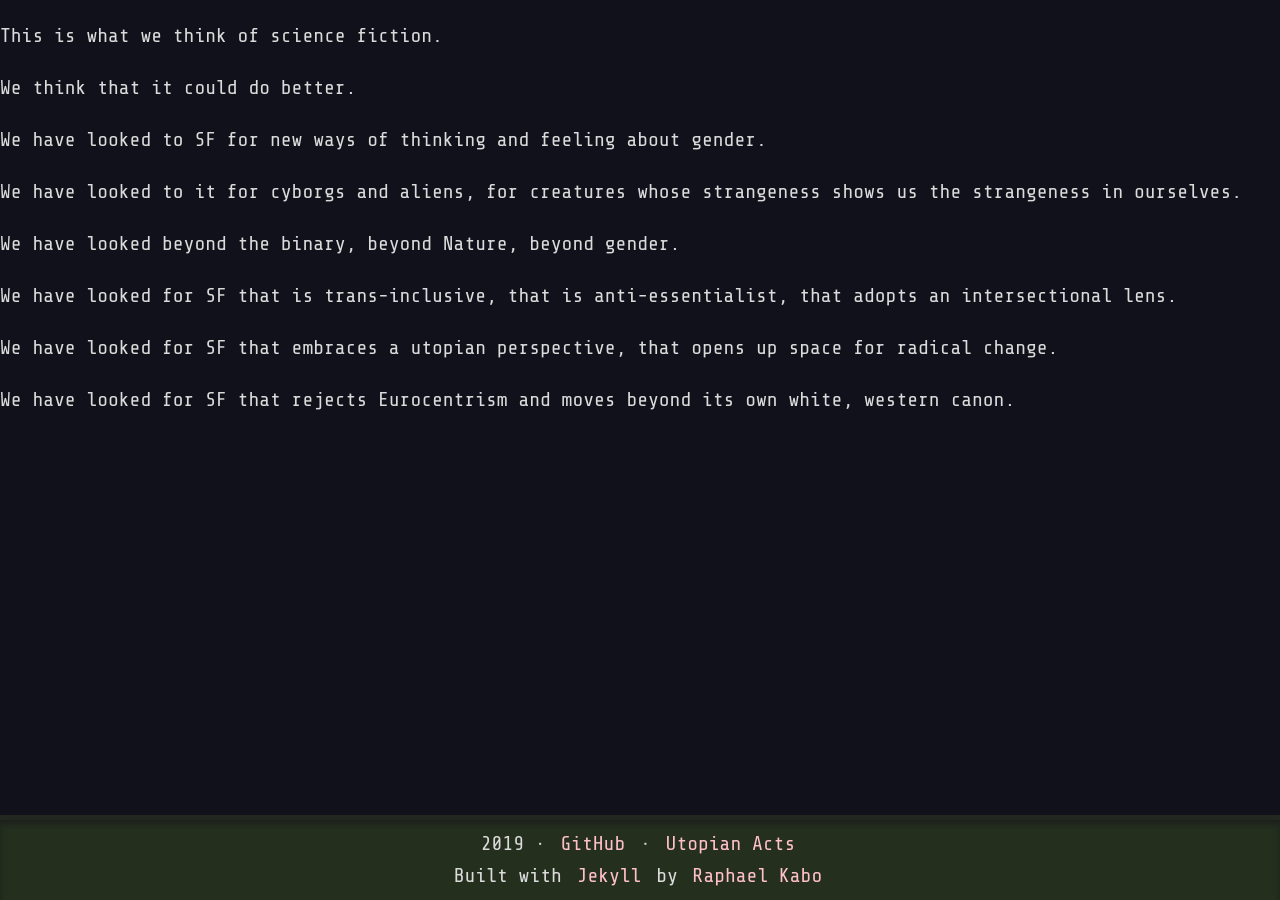
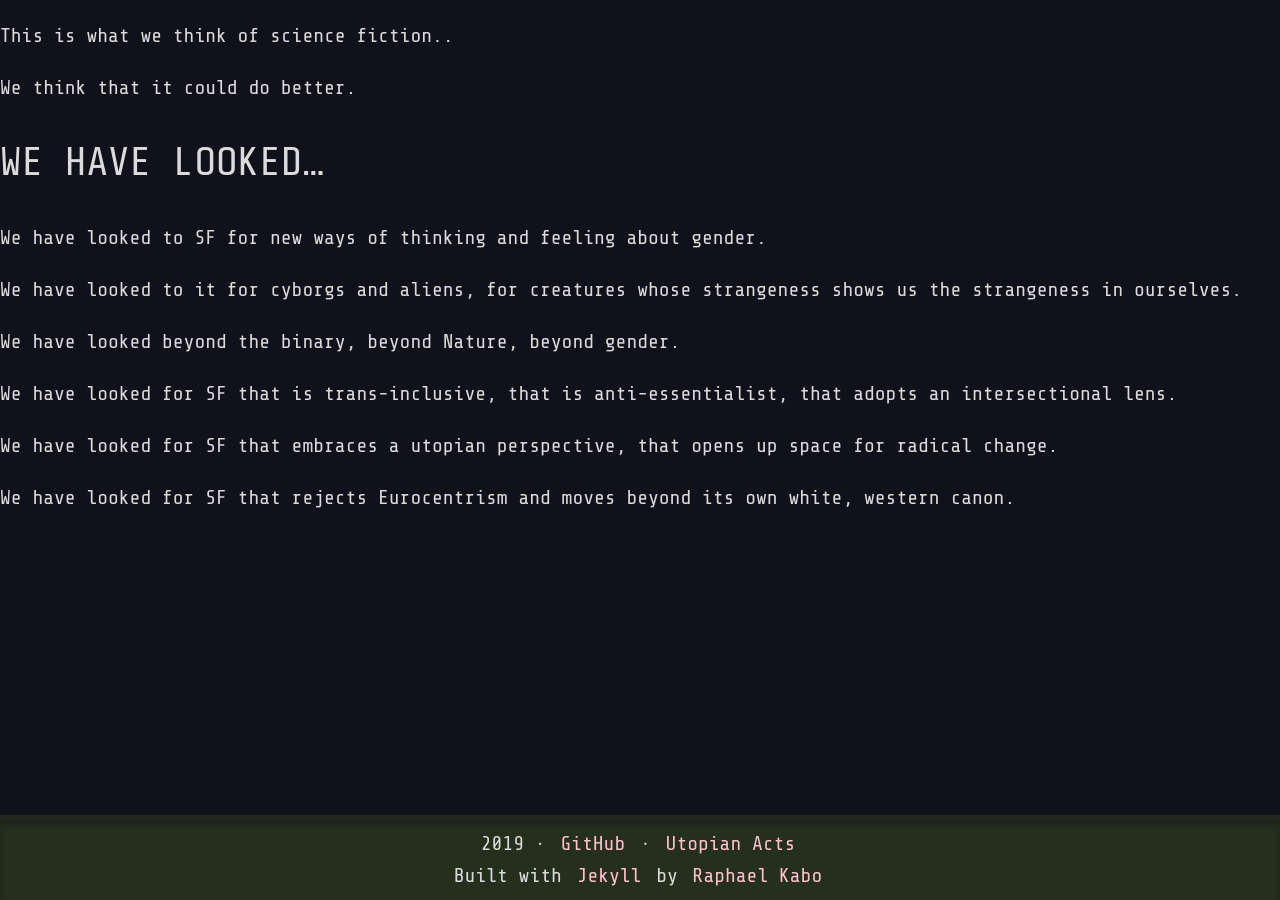
Before and after one commit to lowercasename/beyond-gender-manifesto, a Jekyll site: the page built from section-01.md, in a window 1280 px wide. Built offline with Jekyll 4.4.1, drawn with Linux system fonts in a browser that asks for light colours.

Commit message:
Update from Forestry.io raphaelkabo@gmail.com updated section-01.md

```diff
--- a/section-01.md
+++ b/section-01.md
@@ -4,11 +4,14 @@ layout: default
 order: "1"
 
 ---
-This is what we think of science fiction.
+This is what we think of science fiction..
 
 We think that it could do better.
 
+# We have looked...
+
 We have looked to SF for new ways of thinking and feeling about gender.
+
 
 We have looked to it for cyborgs and aliens, for creatures whose strangeness shows us the strangeness in ourselves.
 
@@ -18,4 +21,5 @@ We have looked for SF that is trans-inclusive, that is anti-essentialist, that a
 
 We have looked for SF that embraces a utopian perspective, that opens up space for radical change.
 
+
 We have looked for SF that rejects Eurocentrism and moves beyond its own white, western canon.
```
